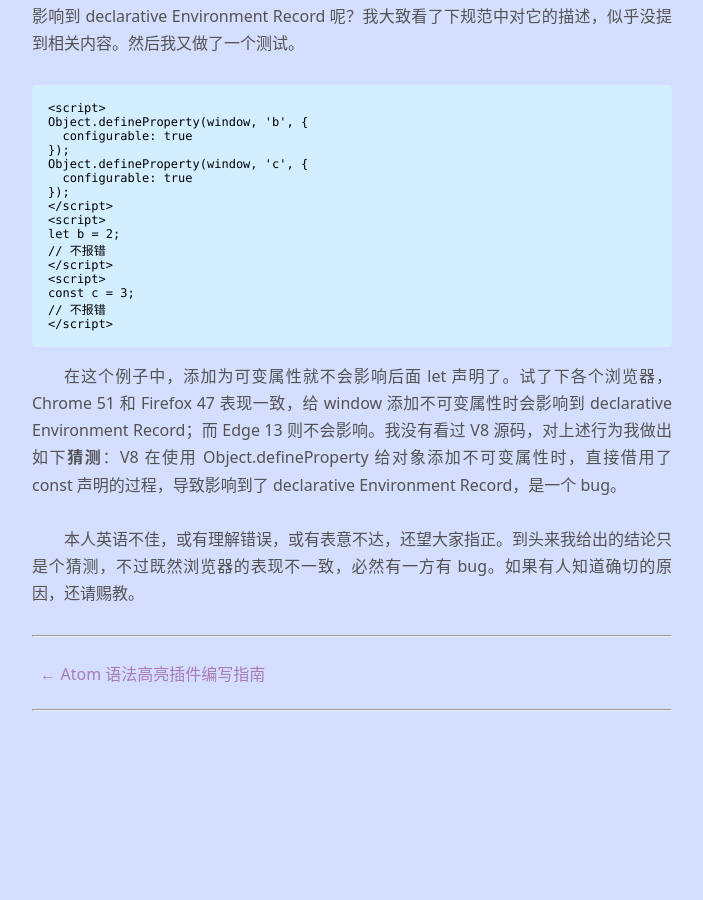
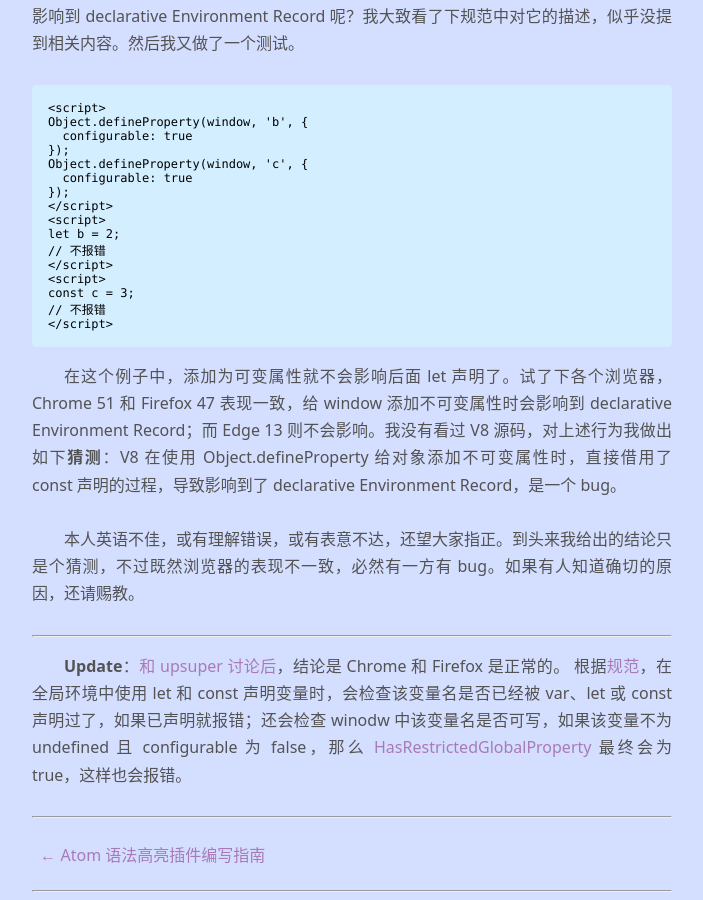
Before and after one commit to weizhenye/blog, a Jekyll site: the page built from _posts/2016-07-19-declare-global-variables.md, in a window 1280 px wide and 900 px high, scrolled down 2939 px. Shown: the whole window, without its empty margins (288-991 px from the left). Built offline with Jekyll 4.4.1, drawn with Linux system fonts in a browser that asks for light colours; before the commit the page ends 3658 px from its top, so only the background shows below that.

Commit message:
update article

```diff
--- a/_posts/2016-07-19-declare-global-variables.md
+++ b/_posts/2016-07-19-declare-global-variables.md
@@ -127,3 +127,8 @@ const c = 3;
 在这个例子中，添加为可变属性就不会影响后面 let 声明了。试了下各个浏览器，Chrome 51 和 Firefox 47 表现一致，给 window 添加不可变属性时会影响到 declarative Environment Record；而 Edge 13 则不会影响。我没有看过 V8 源码，对上述行为我做出如下**猜测**：V8 在使用 Object.defineProperty 给对象添加不可变属性时，直接借用了 const 声明的过程，导致影响到了 declarative Environment Record，是一个 bug。
 
 本人英语不佳，或有理解错误，或有表意不达，还望大家指正。到头来我给出的结论只是个猜测，不过既然浏览器的表现不一致，必然有一方有 bug。如果有人知道确切的原因，还请赐教。
+
+<hr>
+
+**Update**：[和 upsuper 讨论后](https://twitter.com/upsuper/status/792685071815761921 "大白兔大法好")，结论是 Chrome 和 Firefox 是正常的。
+根据[规范](https://tc39.github.io/ecma262/2016/#sec-globaldeclarationinstantiation)，在全局环境中使用 let 和 const 声明变量时，会检查该变量名是否已经被 var、let 或 const 声明过了，如果已声明就报错；还会检查 winodw 中该变量名是否可写，如果该变量不为 undefined 且 configurable 为 false，那么 [HasRestrictedGlobalProperty](https://tc39.github.io/ecma262/2016/#sec-hasrestrictedglobalproperty) 最终会为 true，这样也会报错。
```
